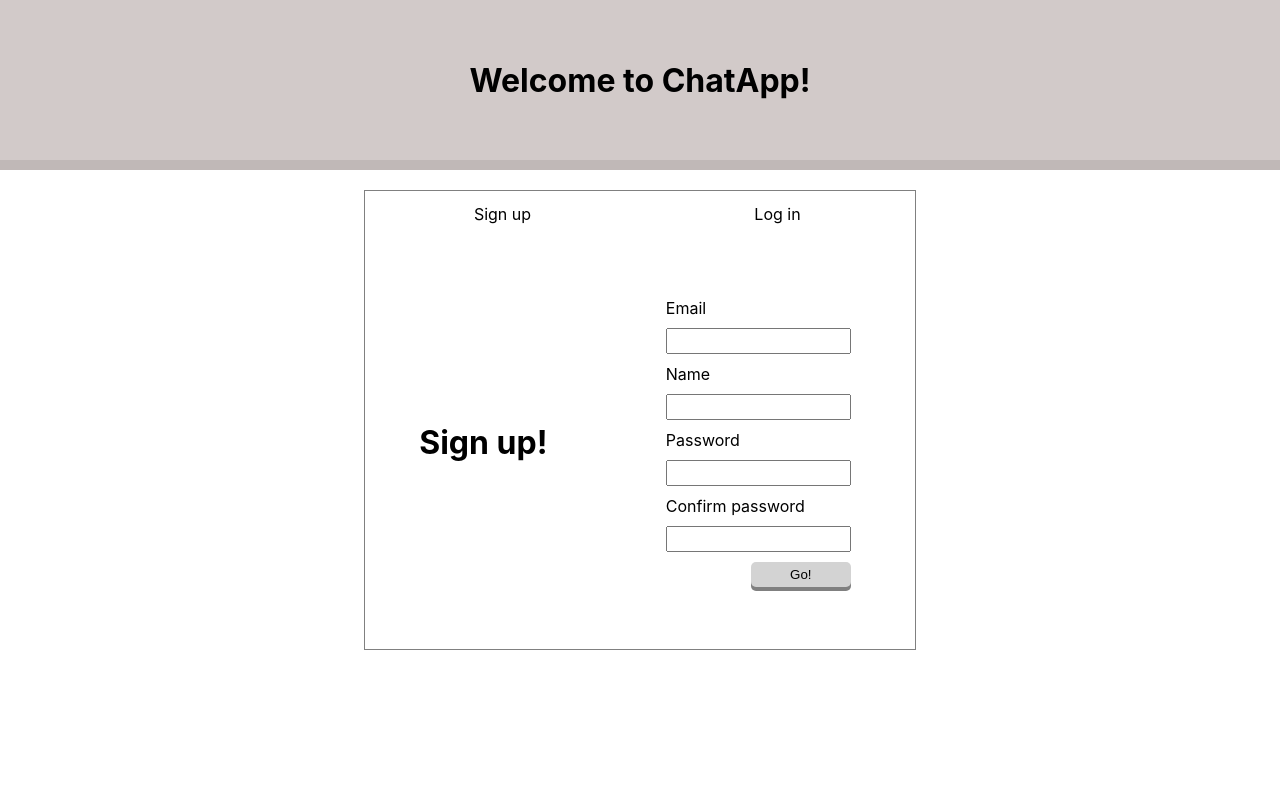
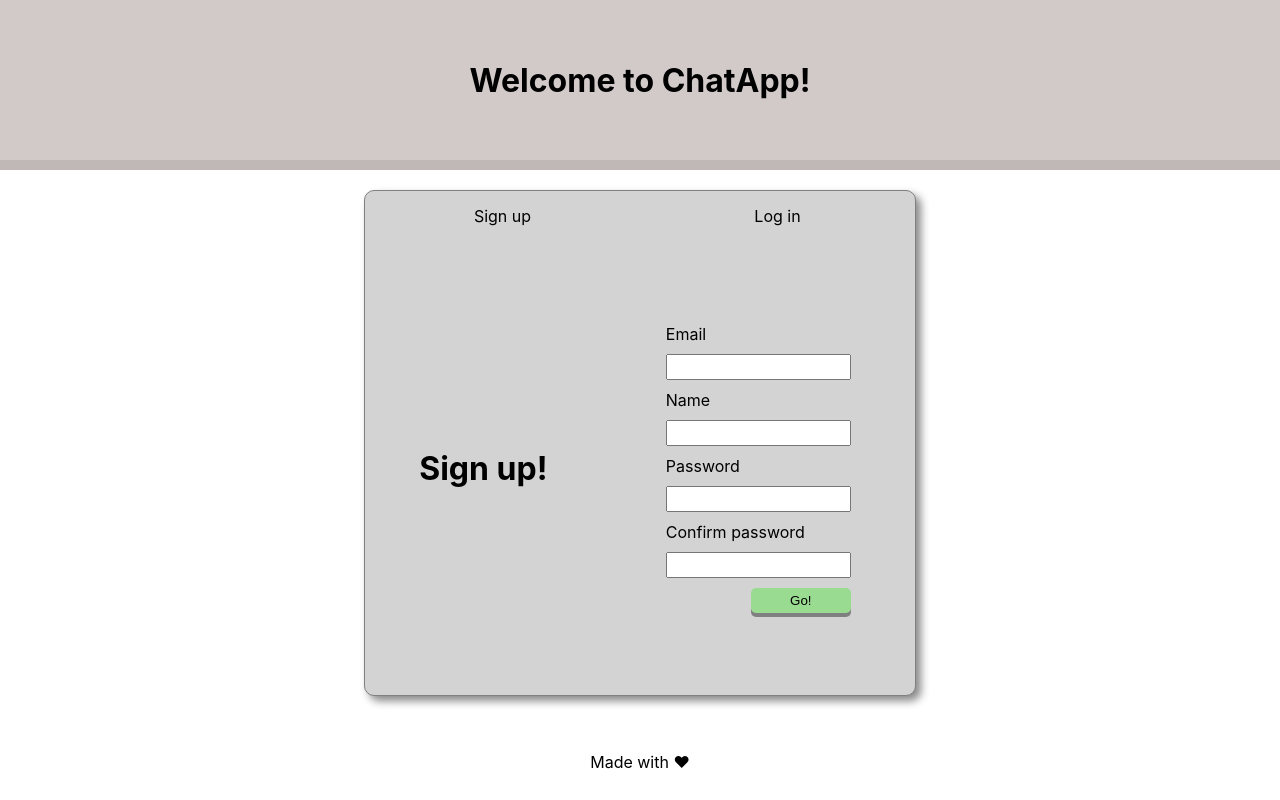
Before and after one commit to mabopoi/chat-react, a React (Create React App) app: page / in a window 1280 px wide. Built offline with nearby package versions, Linux system fonts and the light colour scheme.

Commit message:
Footer & Form done

```diff
--- /dev/null
+++ b/src/components/Footer/index.css
@@ -0,0 +1,10 @@
+.footer {
+  display: flex;
+  align-items: center;
+  justify-content: center;
+  height: 8vh;
+}
+
+.footer__text {
+  font-size: 16px;
+}
--- /dev/null
+++ b/src/components/Footer/index.tsx
@@ -0,0 +1,9 @@
+import './index.css';
+
+const Footer = () => (
+  <footer className='footer'>
+    <span className='footer__text'>Made with ❤</span>
+  </footer>
+);
+
+export default Footer;
--- a/src/components/Form/index.css
+++ b/src/components/Form/index.css
@@ -21,7 +21,7 @@
 .form__btn {
   border-radius: 5px;
   border: none;
-  background-color: lightgray;
+  background-color: #9adb92;
   color: black;
   height: 25px;
   width: 100px;
@@ -32,7 +32,7 @@
 }
 
 .form__btn:hover {
-  background-color: burlywood;
+  background-color: #7fb379;
 }
 
 .form__btn:active {
--- a/src/components/Form/index.tsx
+++ b/src/components/Form/index.tsx
@@ -11,19 +11,39 @@ const Form = ({ handleSubmit, handleChange, signUp }: propsTypes) => {
   return (
     <form className='form' onSubmit={handleSubmit}>
       <span className='form__text'>Email</span>
-      <input className='form__input' type='text' onChange={handleChange} />
+      <input
+        className='form__input'
+        type='text'
+        onChange={handleChange}
+        name='email'
+      />
       {signUp && (
         <>
           <span className='form__text'>Name</span>
-          <input className='form__input' type='text' onChange={handleChange} />
+          <input
+            className='form__input'
+            type='text'
+            onChange={handleChange}
+            name='name'
+          />
         </>
       )}
       <span className='form__text'>Password</span>
-      <input className='form__input' type='text' onChange={handleChange} />
+      <input
+        className='form__input'
+        type='password'
+        onChange={handleChange}
+        name='password'
+      />
       {signUp && (
         <>
           <span className='form__text'>Confirm password</span>
-          <input className='form__input' type='text' onChange={handleChange} />
+          <input
+            className='form__input'
+            type='password'
+            onChange={handleChange}
+            name='confirmedPassword'
+          />
         </>
       )}
       <div className='form__btnContainer'>
--- a/src/components/Main/index.css
+++ b/src/components/Main/index.css
@@ -1,13 +1,17 @@
 .main {
   display: flex;
   justify-content: center;
-  height: 60vh;
+  height: 70vh;
 }
 
 .main__chart {
   border: 1px solid grey;
+  background-color: lightgray;
   width: 550px;
+  height: 90%;
   margin-top: 20px;
+  border-radius: 10px;
+  box-shadow: 5px 5px 8px #888888;
 }
 
 .main__list {
@@ -26,10 +30,11 @@
   align-items: center;
   justify-content: center;
   cursor: pointer;
+  border-radius: 10px;
 }
 
 .main__listItem:hover {
-  background-color: aqua;
+  background-color: burlywood;
 }
 
 .main__chartContent {
--- a/src/components/Main/index.tsx
+++ b/src/components/Main/index.tsx
@@ -1,12 +1,26 @@
-import { useState } from 'react';
+import { useState, FormEvent, ChangeEvent } from 'react';
 import Form from '../Form';
 import './index.css';
 
 const Main = () => {
+  const [data, setData] = useState({});
   const [signUp, setSignUp] = useState(true);
-  const handleChange = () => {};
-  const handleSignUpSubmit = () => {};
-  const handleLogInSubmit = () => {};
+
+  const handleChange = (e: ChangeEvent<HTMLInputElement>) => {
+    const { name, value } = e.target;
+    const newData: object = {
+      ...data,
+      [name]: value,
+    };
+    setData(newData);
+  };
+
+  const handleSignUpSubmit = (e: FormEvent) => {
+    e.preventDefault();
+  };
+  const handleLogInSubmit = (e: FormEvent) => {
+    e.preventDefault();
+  };
 
   return (
     <main className='main'>
--- a/src/containers/Home.tsx
+++ b/src/containers/Home.tsx
@@ -1,12 +1,14 @@
 import React from 'react';
 import Header from '../components/Header';
 import Main from '../components/Main';
+import Footer from '../components/Footer';
 
 const Home = () => {
   return (
     <>
       <Header />
       <Main />
+      <Footer />
     </>
   );
 };
```
